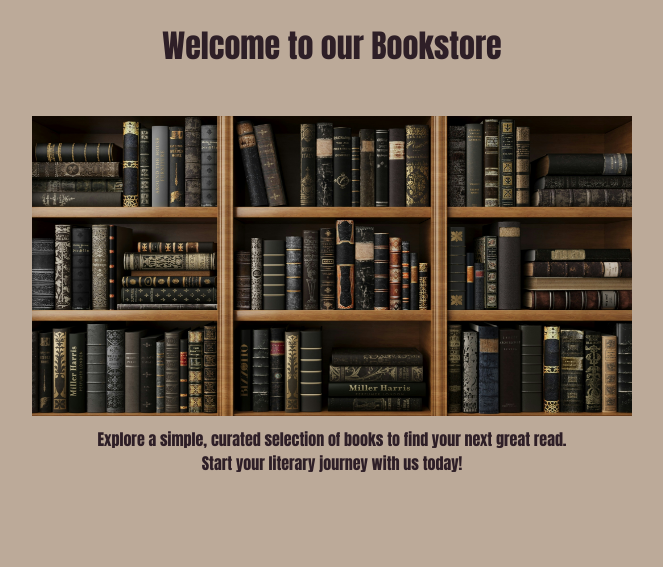
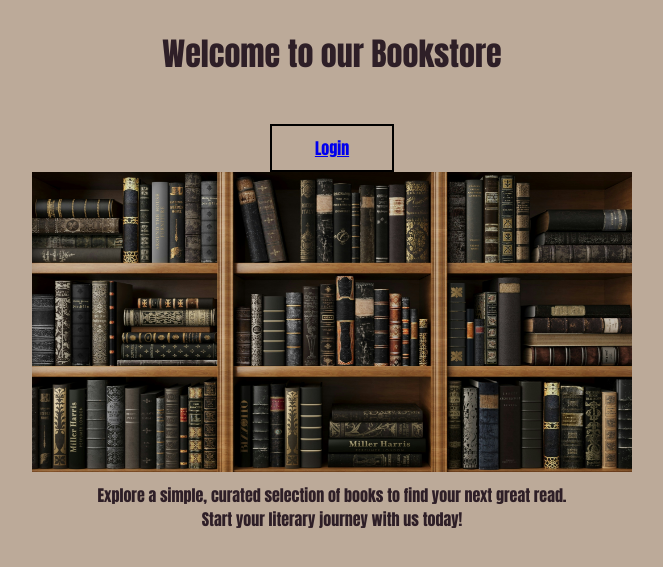
Before and after one commit to jdeebs/python-specialization, a Django app: page / in a window 1280 px wide. Shown: the top 567 px of the page, without its empty margins (308-971 px from the left). Run offline with Django 4.2, Linux system fonts and the light colour scheme.

Commit message:
Add login view, template, and button to homepage

```diff
--- a/achievement-2/exercise-2.1/A2_Bookstore_App/src/sales/static/sales/css/styles.css
+++ b/achievement-2/exercise-2.1/A2_Bookstore_App/src/sales/static/sales/css/styles.css
@@ -18,3 +18,17 @@ img {
   margin-left: auto;
   margin-right: auto;
 }
+
+.container {
+  display: flex;
+  flex-direction: column;
+}
+
+.login-button {
+  width: 100px;
+  display: flex;
+  justify-content: center;
+  margin: 0 auto;
+  padding: 10px;
+  border: 2px solid black;
+}
--- a/achievement-2/exercise-2.1/A2_Bookstore_App/src/sales/templates/sales/home.html
+++ b/achievement-2/exercise-2.1/A2_Bookstore_App/src/sales/templates/sales/home.html
@@ -11,12 +11,17 @@
 </head>
 
 <body>
-    <h1>Welcome to our Bookstore</h1>
-    <br />
+    <div class="container">
+        <h1>Welcome to our Bookstore</h1>
+        <br />
+        <a href="{%url 'login' %}" class="login-button"> Login </a>
 
-    <img src="{% static 'sales/images/bookstore.jpg'%}" alt="home" width="600" height="300" />
+        <img src="{% static 'sales/images/bookstore.jpg'%}" alt="home" width="600" height="300" />
 
-    <p>Explore a simple, curated selection of books to find your next great read. Start your literary journey with us today!</p>
+        <p>Explore a simple, curated selection of books to find your next great read. Start your literary journey with
+            us
+            today!</p>
+    </div>
 </body>
 
 </html>
--- /dev/null
+++ b/achievement-2/exercise-2.1/A2_Bookstore_App/src/sales/templates/sales/records.html
@@ -0,0 +1,3 @@
+<h1>Search for sales records</h1>
+
+<hr>
--- a/achievement-2/exercise-2.1/A2_Bookstore_App/src/sales/urls.py
+++ b/achievement-2/exercise-2.1/A2_Bookstore_App/src/sales/urls.py
@@ -1,8 +1,9 @@
 from django.urls import path
-from .views import home
+from .views import home, records
 
 app_name = 'sales'
 
 urlpatterns = [
     path('', home),
+    path('sales/', records)
 ]
--- a/achievement-2/exercise-2.1/A2_Bookstore_App/src/sales/views.py
+++ b/achievement-2/exercise-2.1/A2_Bookstore_App/src/sales/views.py
@@ -3,3 +3,6 @@ from django.shortcuts import render
 # Create your views here.
 def home(request):
     return render(request, 'sales/home.html')
+
+def records(request):
+    return render(request, 'sales/records.html')
```
